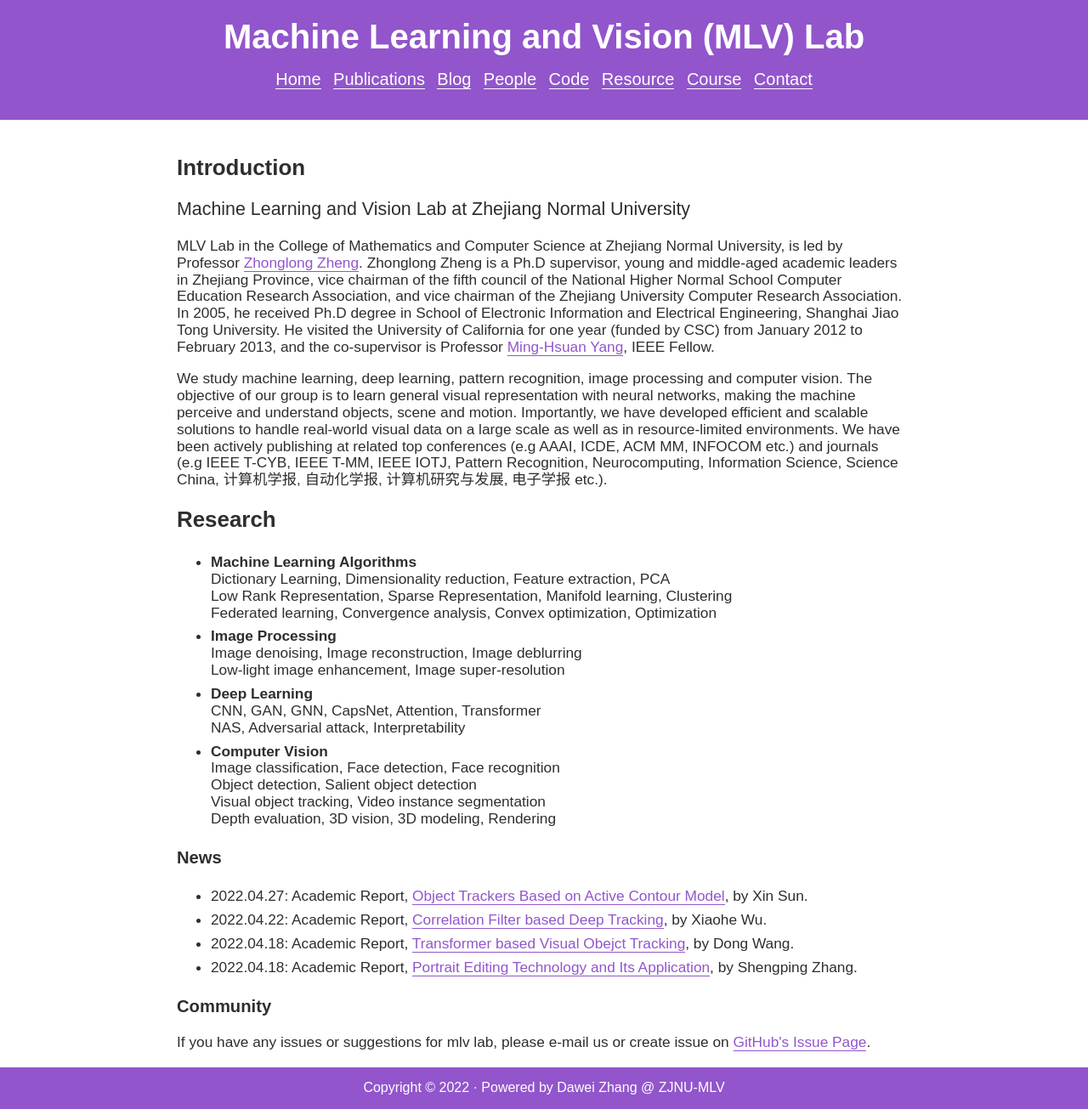
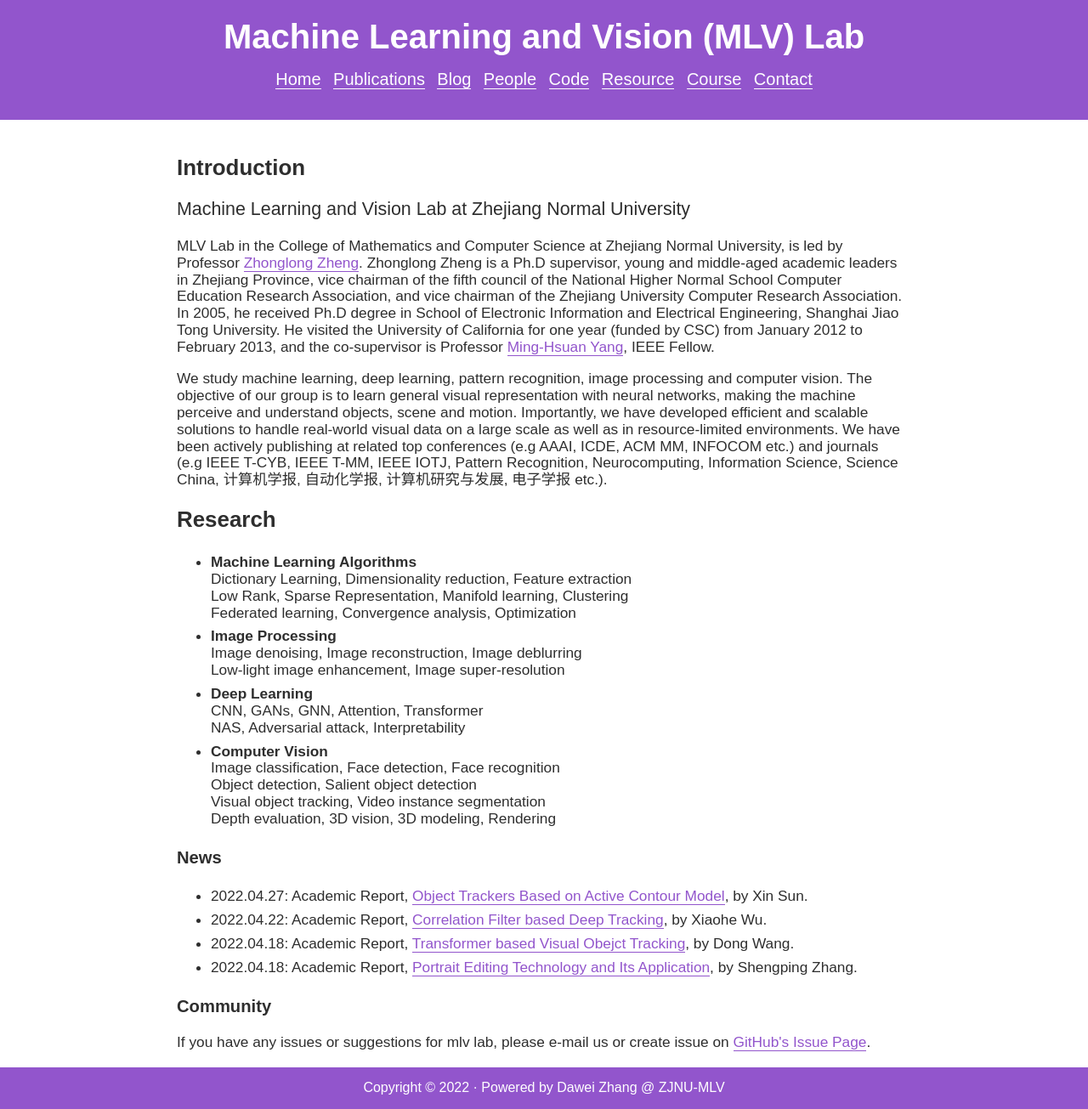
Before and after one commit to ZJNU-MLV-Lab/ZJNU-MLV-Lab.github.io, a Jekyll site: the page built from index.html, in a window 1280 px wide. Shown: the whole page at 85% size. Built offline with Jekyll 4.4.1, drawn with Linux system fonts in a browser that asks for light colours; nearby versions of some CDN libraries; some web fonts are replaced.

Commit message:
Update index.html

```diff
--- a/index.html
+++ b/index.html
@@ -27,16 +27,16 @@
     <p>
       <ul>
         <li> <b>Machine Learning Algorithms</b> <br>
-          Dictionary Learning, Dimensionality reduction, Feature extraction, PCA  <br>
-          Low Rank Representation, Sparse Representation, Manifold learning, Clustering  <br>
-          Federated learning, Convergence analysis, Convex optimization, Optimization
+          Dictionary Learning, Dimensionality reduction, Feature extraction  <br>
+          Low Rank, Sparse Representation, Manifold learning, Clustering  <br>
+          Federated learning, Convergence analysis, Optimization
 
         <li> <b>Image Processing </b> <br>
           Image denoising, Image reconstruction, Image deblurring  <br>
           Low-light image enhancement, Image super-resolution
 
         <li> <b>Deep Learning </b> <br>
-          CNN, GAN, GNN, CapsNet, Attention, Transformer <br>
+          CNN, GANs, GNN, Attention, Transformer <br>
           NAS, Adversarial attack, Interpretability
 
         <li> <b>Computer Vision  </b> <br>
```
